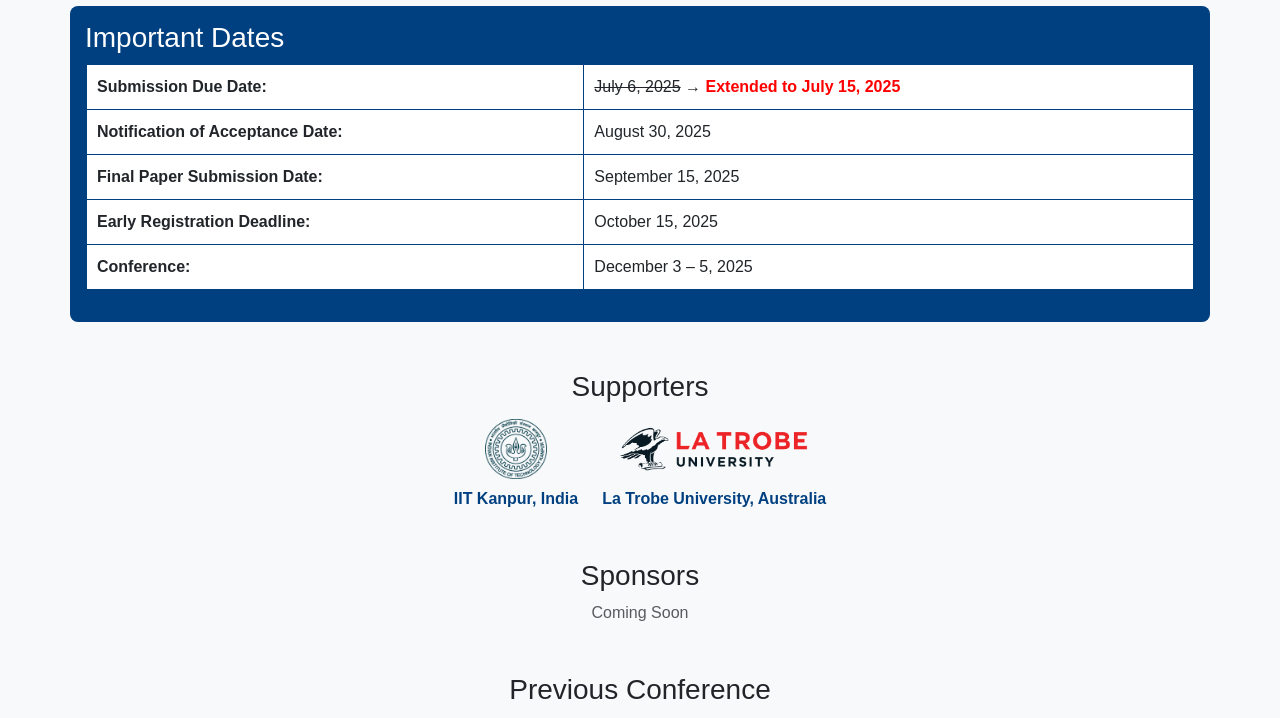
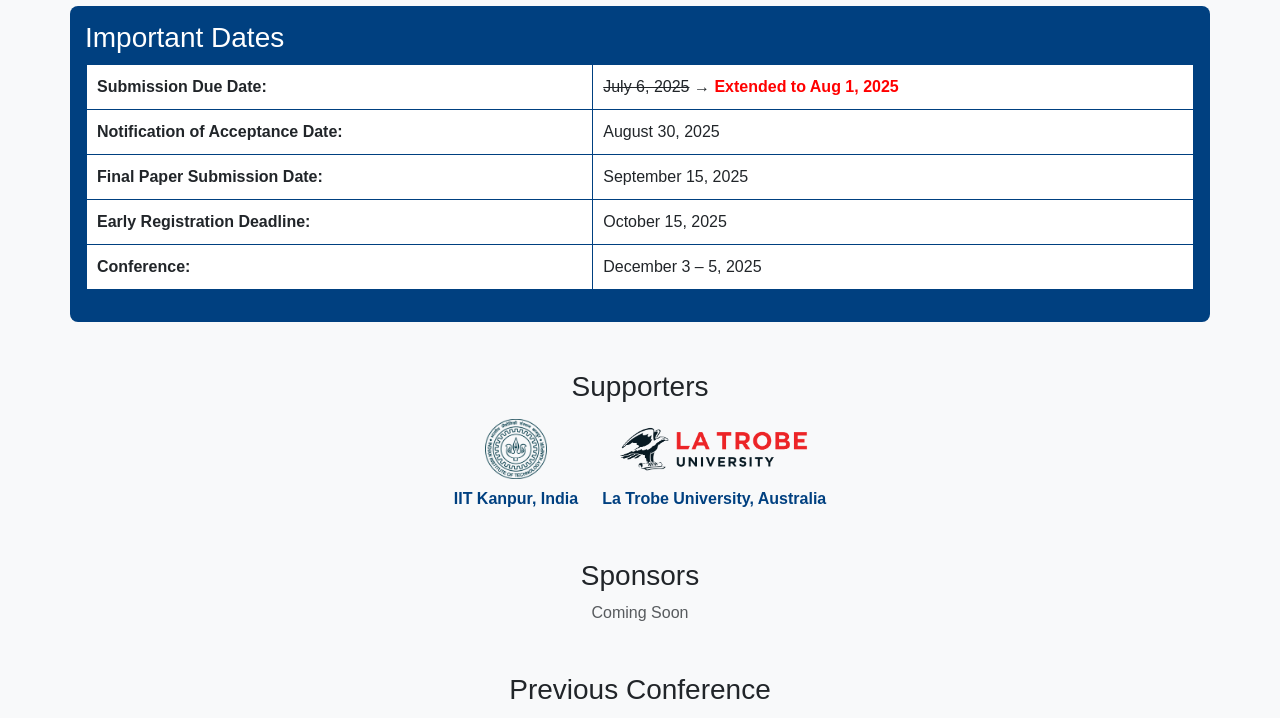
Before and after one commit to icea2025/latrobe, a Jekyll site: the page index.html, which Jekyll copies as it is, in a window 1280 px wide and 900 px high, scrolled down 1123 px, cut to the strip 182-900 px from the top of the window. Built offline with Jekyll 4.4.1, drawn with Linux system fonts in a browser that asks for light colours.

Commit message:
Update index.html

```diff
--- a/index.html
+++ b/index.html
@@ -163,7 +163,7 @@
         <tr>
   <td><strong>Submission Due Date:</strong></td>
   <td>
-    <del>July 6, 2025</del> → <span style="color:red; font-weight:bold;">Extended to July 15, 2025</span>
+    <del>July 6, 2025</del> → <span style="color:red; font-weight:bold;">Extended to Aug 1, 2025</span>
   </td>
 </tr>
         <tr><td><strong>Notification of Acceptance Date:</strong></td><td>August 30, 2025</td></tr>
```
